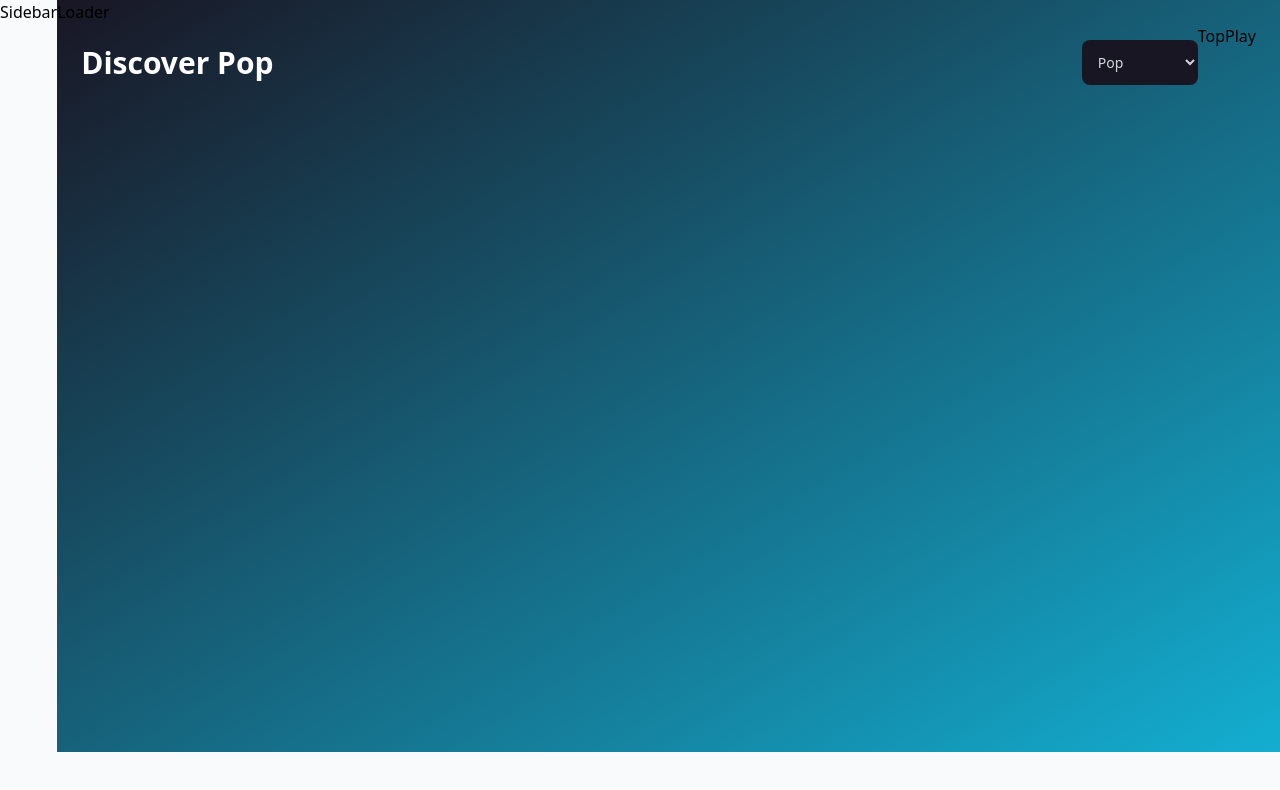
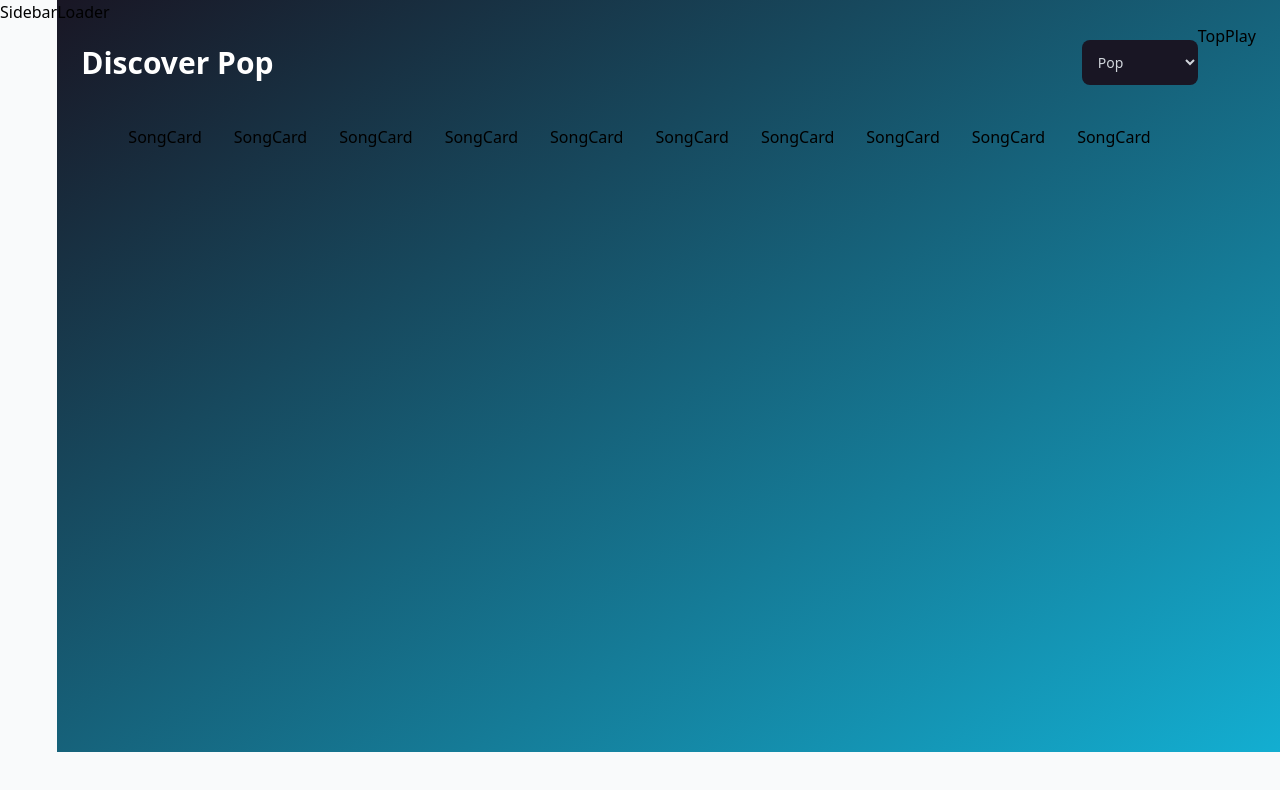
Before and after one commit to Tatianarjo/musicPlay, a React (Vite) app: page / in a window 1280 px wide. Shown: the top 790 px of the page. Built offline with nearby package versions, Linux system fonts and the light colour scheme.

Commit message:
Added song card placement

```diff
--- a/src/pages/Discover.jsx
+++ b/src/pages/Discover.jsx
@@ -1,5 +1,6 @@
 // import { Error, Loader, Songcard } from "../components";
 import { genres } from "../assets/constants";
+import { SongCard } from "../components";
 
 const Discover = () => {
   console.log(genres);
@@ -20,9 +21,16 @@ const Discover = () => {
           className="bg-black text-gray-300 p-3 text-sm rounded-lg outline-none sm:mt-0 mt-5"
         >
           {genres.map((genre) => (
-            <option key={genre.value} value={genre.value}>{genre.title}</option>
+            <option key={genre.value} value={genre.value}>
+              {genre.title}
+            </option>
           ))}
         </select>
+      </div>
+      <div className="flex flex-wrap sm: justify-start justify-center gap-8">
+        {[1, 2, 3, 4, 5, 6, 7, 8, 9, 10].map((song, i) => (
+          <SongCard key={song.key} song={song} i={i} />
+        ))}
       </div>
     </div>
   );
```
